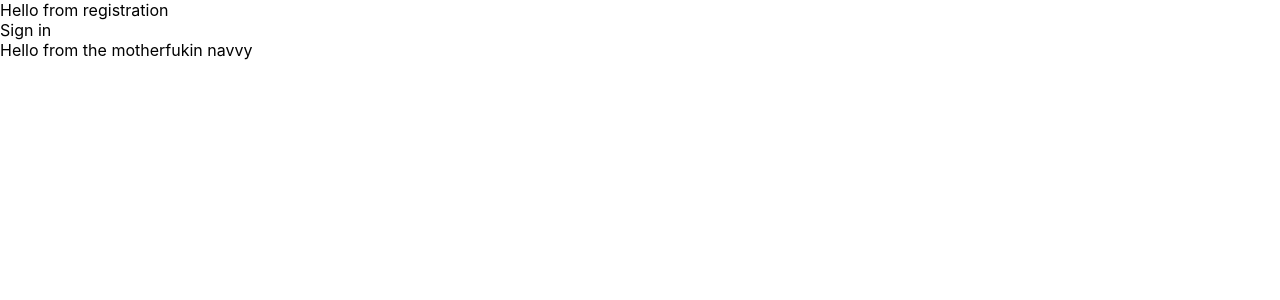
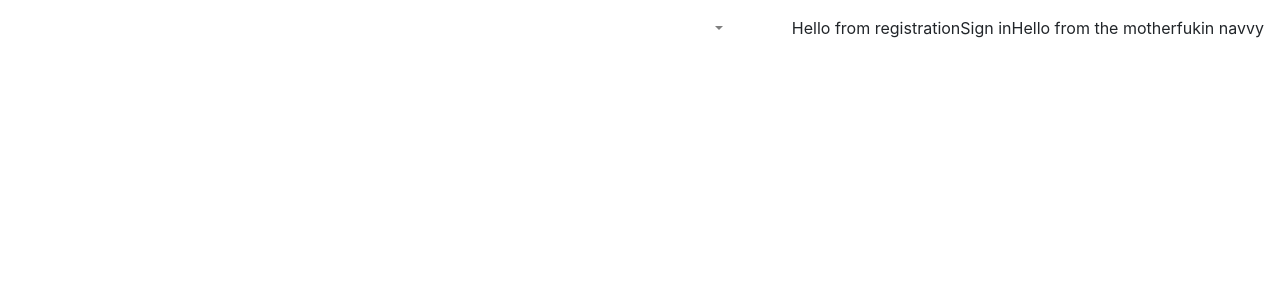
Before and after one commit to jamievullo/rubikstime, a React (Create React App) app: page / in a window 1280 px wide. Shown: the top 300 px of the page. Built offline with nearby package versions, Linux system fonts and the light colour scheme.

Commit message:
Adding styling and routes and dropdown to navbar.

```diff
--- a/src/componenets/RTNavbar.js
+++ b/src/componenets/RTNavbar.js
@@ -1,15 +1,46 @@
 import React from 'react'
+import 'bootstrap/dist/css/bootstrap.min.css';
 import Navbar from 'react-bootstrap/Navbar'
 import SignIn from '../pages/SignIn'
 import Registration from '../pages/Registration'
 import Store from '../pages/Store'
 import Container from 'react-bootstrap/Container'
+import { BrowserRouter as Route, Link } from 'react-router-dom';
+import { NavDropdown } from 'react-bootstrap';
+import Nav from 'react-bootstrap/Nav'
+
 
 class RTNavbar extends React.Component {
     render() {
         return (
             <Container className="p-0" fluid={true} >
                 <Navbar className="navbar" expand='md'>
+                    <Navbar.Brand>
+
+                    </Navbar.Brand>
+                    <Navbar.Toggle className="border-0" aria-controls="navbar-toggle" />
+                        <Navbar.Collapse id="navbar-toggle">
+                            <Nav className="ml-auto">
+                                <NavDropdown className="account" style={{margin: 'inherit'}} title={
+                                    <span className="mr-auto" style={{color: "white"}}>Account</span>
+                                        } id="basic-dropdown">
+
+                                    <NavDropdown.Item as={Link} to='/' onClick={this.handleLogoutClick}>
+                                        Log Out
+                                    </NavDropdown.Item>
+
+                                    <NavDropdown.Item as={Link} to='/login'>
+                                        Log In
+                                    </NavDropdown.Item>
+                                    <NavDropdown.Item as={Link} to='/signup'>
+                                        Create Account
+                                    </NavDropdown.Item>
+
+
+                                </NavDropdown>
+                                <Link className="nav-link" style={{color: "white", margin: 'inherit'}} to='/'>Home</Link>
+                           </Nav>
+                        </Navbar.Collapse>
                     <Registration />
                     <SignIn />
                     <Store />
```
